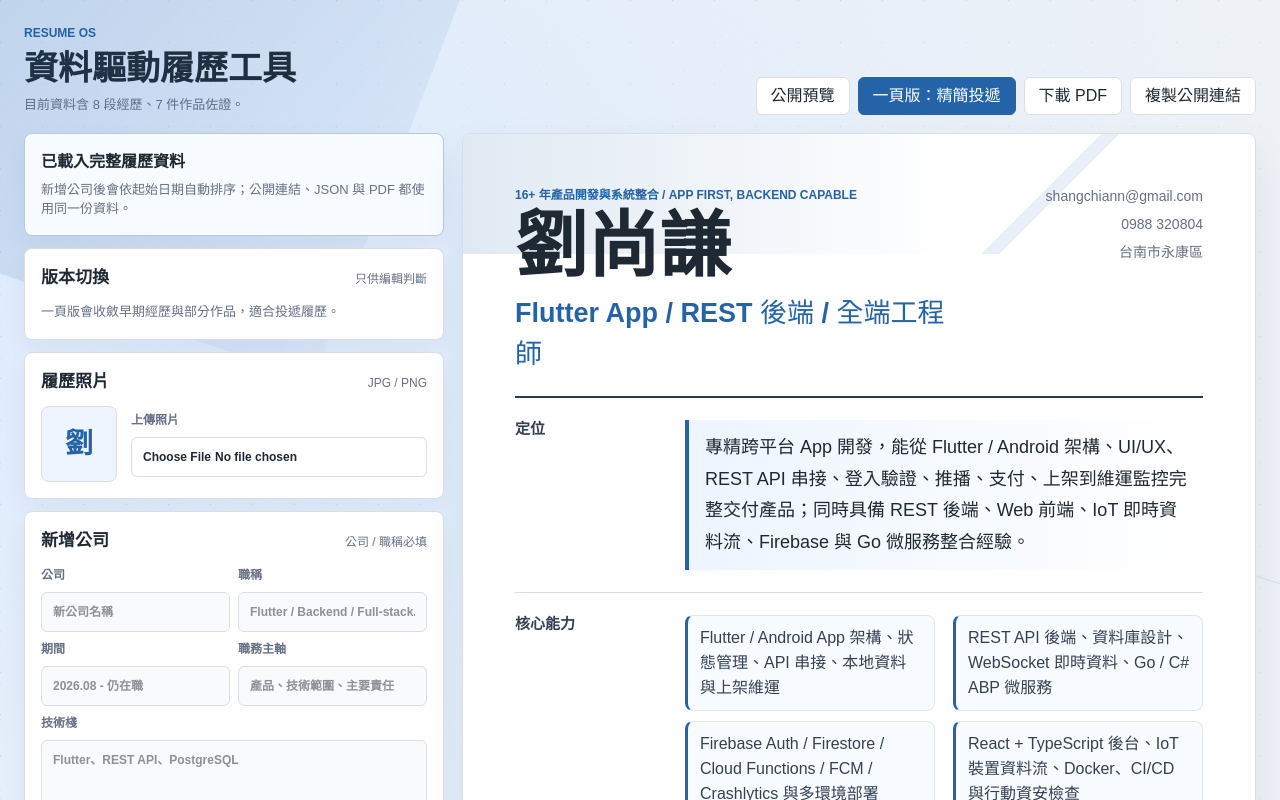
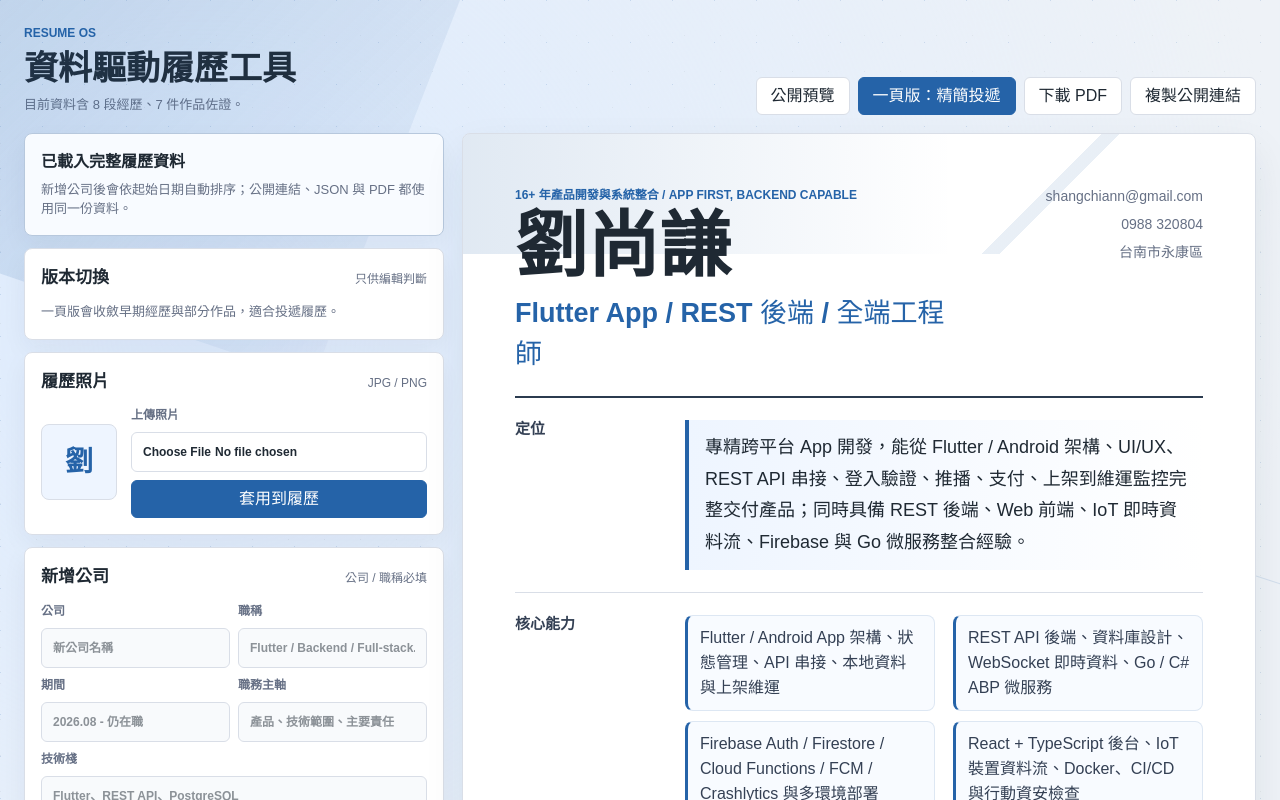
Before and after one commit to shangchian/resume, a Next.js app: page / in a window 1280 px wide. Shown: the top 800 px of the page. Built offline with nearby package versions, Linux system fonts and the light colour scheme.

Commit message:
Fix resume photo apply flow

```diff
--- a/app/globals.css
+++ b/app/globals.css
@@ -60,6 +60,13 @@ button {
 button:hover {
   border-color: var(--accent);
   background: var(--accent-soft);
+}
+
+button:disabled {
+  border-color: var(--line);
+  background: #edf1f6;
+  color: var(--quiet);
+  cursor: not-allowed;
 }
 
 button.primary,
--- a/app/page.tsx
+++ b/app/page.tsx
@@ -1,6 +1,6 @@
+/* eslint-disable @next/next/no-img-element */
 "use client";
 
-import Image from "next/image";
 import { ChangeEvent, FormEvent, useEffect, useMemo, useState } from "react";
 import {
   Experience,
@@ -98,7 +98,7 @@ function imageFileToDataUrl(file: File) {
     const reader = new FileReader();
     reader.onerror = () => reject(new Error("read failed"));
     reader.onload = () => {
-      const image = new Image();
+      const image = new window.Image();
       image.onerror = () => reject(new Error("image failed"));
       image.onload = () => {
         const targetSize = 520;
@@ -147,6 +147,7 @@ export default function Home() {
   const [resumeMode, setResumeMode] = useState<ResumeMode>("compact");
   const [screenMode, setScreenMode] = useState<ScreenMode>("edit");
   const [importText, setImportText] = useState("");
+  const [photoDraft, setPhotoDraft] = useState<string>();
   const [readyToPersist, setReadyToPersist] = useState(false);
 
   useEffect(() => {
@@ -242,6 +243,8 @@ export default function Home() {
     },
     [resume.portfolio, resumeMode],
   );
+
+  const photoPreview = photoDraft ?? resume.photo;
 
   function updateDraft(
     key: keyof ExperienceDraft,
@@ -343,8 +346,8 @@ export default function Home() {
 
     try {
       const photo = await imageFileToDataUrl(file);
-      setResume((current) => ({ ...current, photo }));
-      setStatus("已更新履歷照片");
+      setPhotoDraft(photo);
+      setStatus("已載入照片預覽，請按「套用到履歷」");
     } catch {
       setStatus("照片讀取失敗，請改用 JPG 或 PNG");
     } finally {
@@ -352,8 +355,20 @@ export default function Home() {
     }
   }
 
+  function applyPhoto() {
+    if (!photoDraft) {
+      setStatus("請先上傳照片");
+      return;
+    }
+
+    setResume((current) => ({ ...current, photo: photoDraft }));
+    setPhotoDraft(undefined);
+    setStatus("已將照片套用到履歷");
+  }
+
   function removePhoto() {
     setResume((current) => ({ ...current, photo: undefined }));
+    setPhotoDraft(undefined);
     setStatus("已移除履歷照片");
   }
 
@@ -429,14 +444,8 @@ export default function Home() {
               <small>JPG / PNG</small>
             </div>
             <div className="photo-editor">
-              {resume.photo ? (
-                <Image
-                  src={resume.photo}
-                  alt="目前履歷照片預覽"
-                  width={76}
-                  height={76}
-                  unoptimized
-                />
+              {photoPreview ? (
+                <img src={photoPreview} alt="目前履歷照片預覽" />
               ) : (
                 <div aria-hidden="true">{resume.name.slice(0, 1)}</div>
               )}
@@ -445,7 +454,15 @@ export default function Home() {
                   上傳照片
                   <input type="file" accept="image/*" onChange={uploadPhoto} />
                 </label>
-                {resume.photo && (
+                <button
+                  className="primary"
+                  type="button"
+                  onClick={applyPhoto}
+                  disabled={!photoDraft}
+                >
+                  套用到履歷
+                </button>
+                {photoPreview && (
                   <button type="button" onClick={removePhoto}>
                     移除照片
                   </button>
@@ -581,13 +598,10 @@ export default function Home() {
             </div>
             <div className="identity-aside">
               {resume.photo && (
-                <Image
+                <img
                   className="profile-photo"
                   src={resume.photo}
                   alt={`${resume.name} 履歷照片`}
-                  width={132}
-                  height={132}
-                  unoptimized
                 />
               )}
               <address>
```
